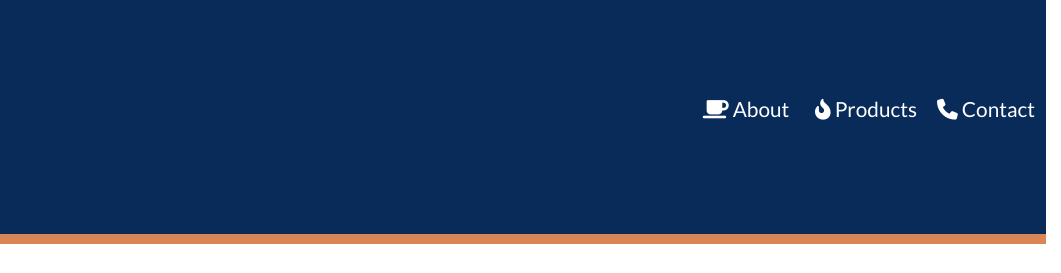
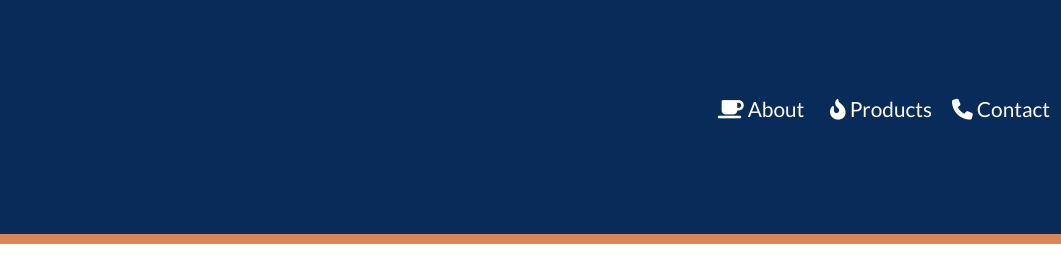
Before and after one commit to templebn/Gulp-Roast, a plain HTML site: page index.html in a window 1280 px wide. Shown: the top 273 px of the page, 219-1280 px from the left. Drawn offline with Linux system fonts and the light colour scheme.

Commit message:
margin edit

```diff
--- a/contact_styles.css
+++ b/contact_styles.css
@@ -179,9 +179,6 @@ body {
             font-family: 'Lato', sans-serif;
             line-height: 2;
           }
-          header {
-            margin-right:15px;
-          }
           .logo {
             margin-left: 15px;
             display: flex;
--- a/index_styles.css
+++ b/index_styles.css
@@ -209,9 +209,6 @@ body {
             font-family: 'Lato', sans-serif;
             line-height: 2;
           }
-        header {
-            margin-right:15px;
-          }
           .logo {
             margin-left: 15px;
             display: flex;
```
